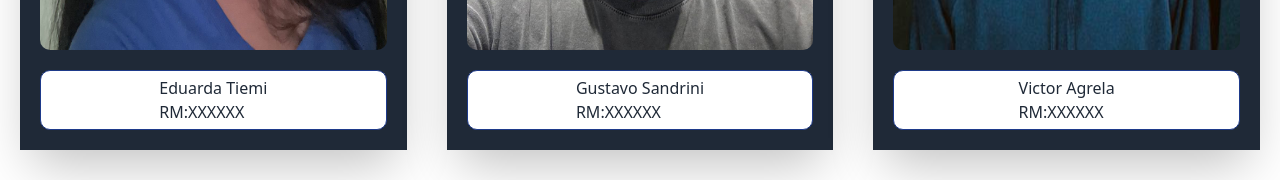
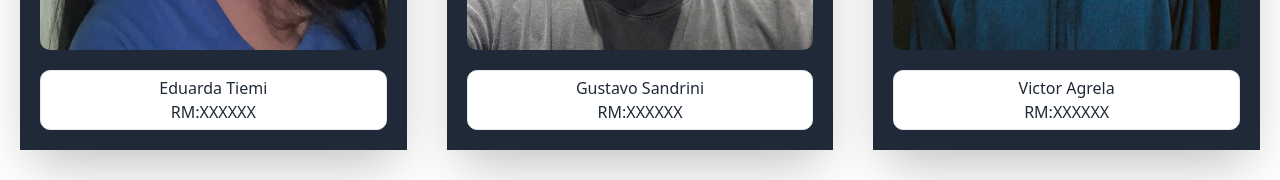
Before and after one commit to gusandrini/gs-2, a Next.js app in the folder gs/: page /sobre in a window 1280 px wide. Shown: the part 2186-2366 px from the top of the page. Built offline with nearby package versions, Linux system fonts and the light colour scheme.

Commit message:
correção estilização

```diff
--- a/gs/src/app/globals.css
+++ b/gs/src/app/globals.css
@@ -109,7 +109,7 @@
     .duda h2,
     .gu h2,
     .vi h2{
-        @apply flex justify-center items-center p-[5px] border border-blue-900 border-solid rounded-[10px] mt-5 text-gray-800 bg-white;
+        @apply flex justify-center items-center p-[5px] border border-solid rounded-[10px] mt-5 text-gray-800 text-center bg-white;
     }
 }
 
```
